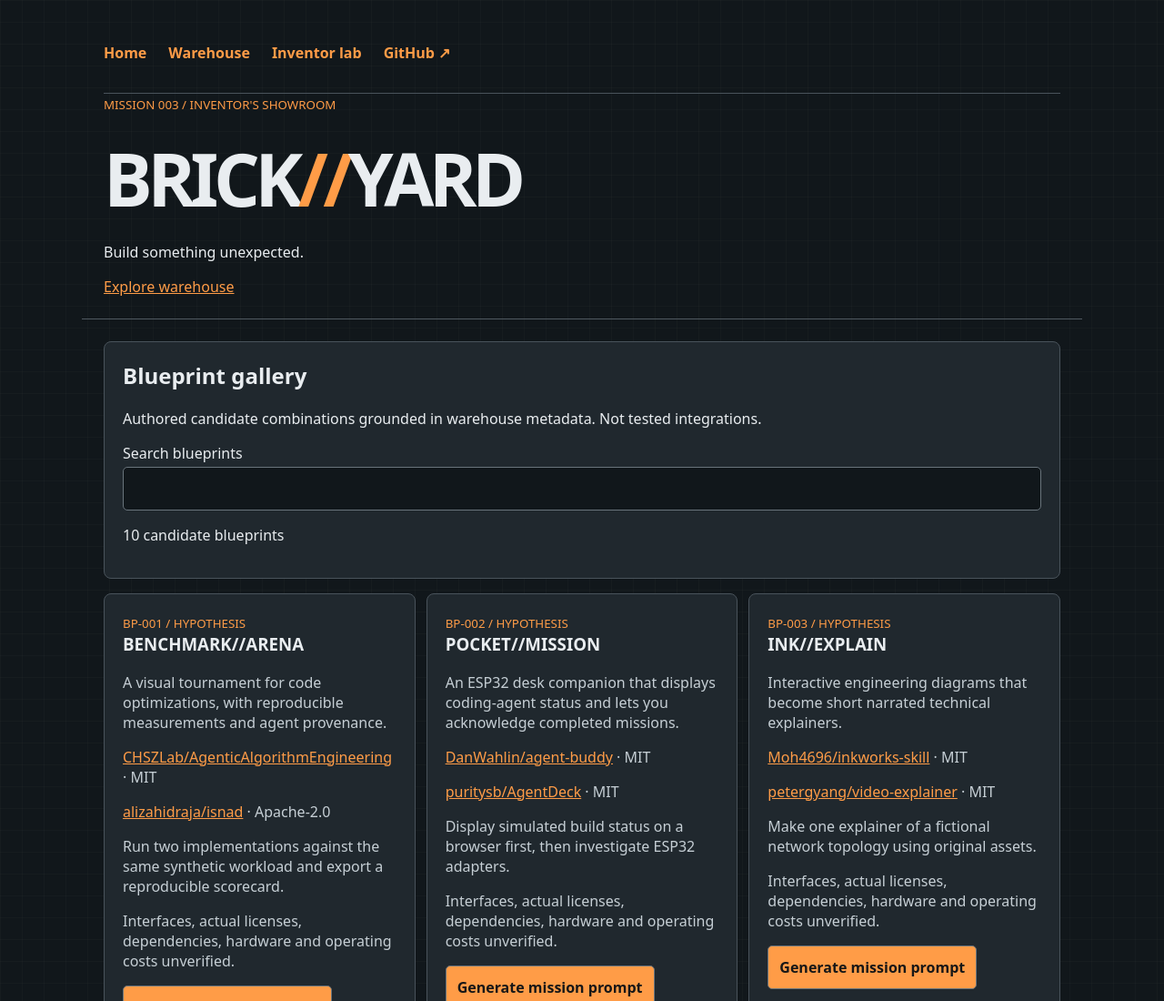
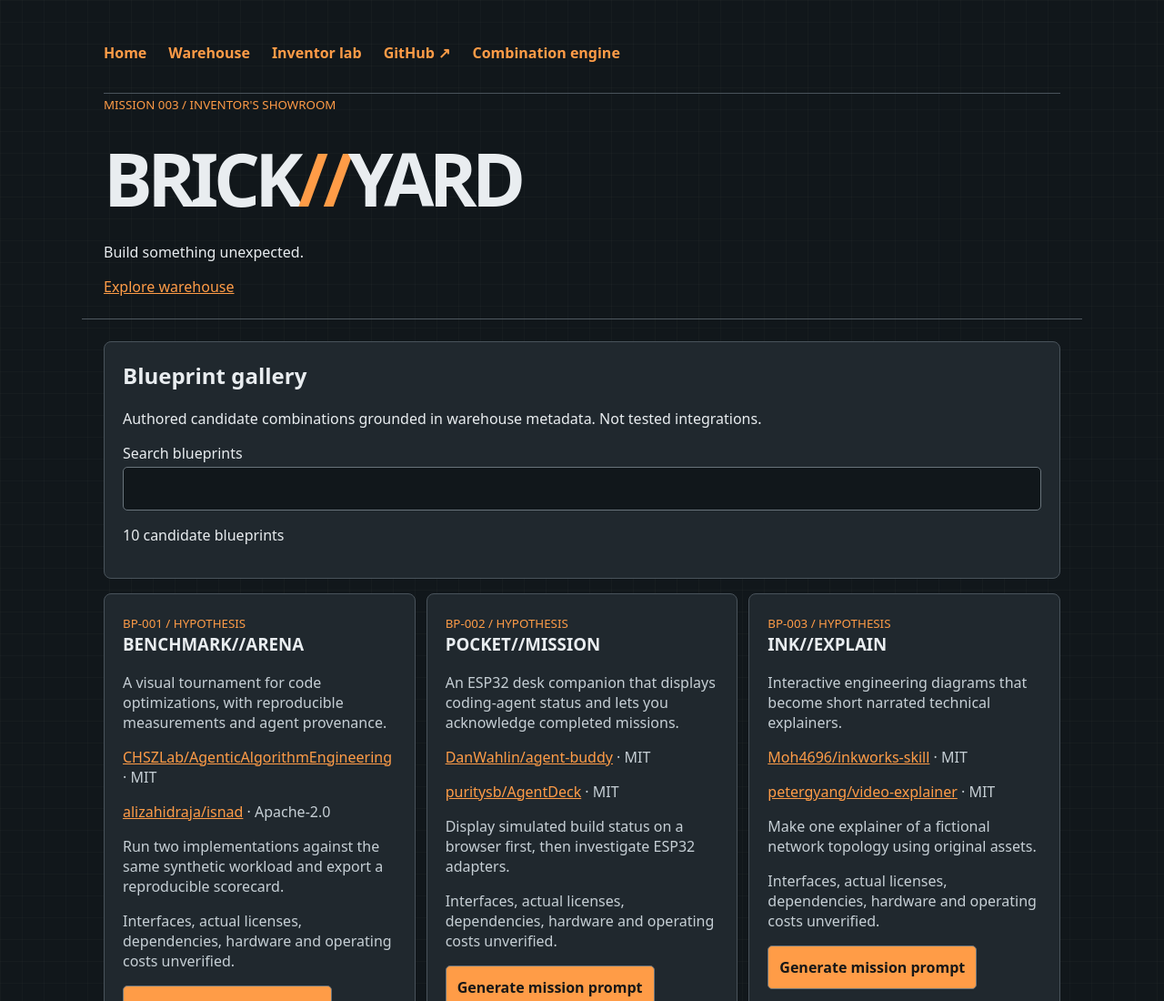
Before and after one commit to ReidMaxim/BRICK-YARD, a plain HTML site: page docs/inventor.html in a window 1280 px wide. Shown: the top 1100 px of the page at 91% size. Drawn offline with Linux system fonts and the light colour scheme.

Commit message:
Mission 006: integrate combination engine

```diff
--- a/docs/inventor.html
+++ b/docs/inventor.html
@@ -1 +1 @@
-<!doctype html><html lang="en"><head><meta charset="utf-8"><meta name="viewport" content="width=device-width,initial-scale=1"><title>BRICK//YARD Inventor</title><link rel="stylesheet" href="style.css"><script defer src="inventor.js"></script></head><body><header><nav aria-label="Main navigation"><a href="index.html">Home</a><a href="warehouse.html">Warehouse</a><a href="inventor.html">Inventor lab</a><a href="https://github.com/ReidMaxim/BRICK-YARD">GitHub ↗</a></nav><small>MISSION 003 / INVENTOR'S SHOWROOM</small><h1>BRICK<span>//</span>YARD</h1><p>Build something unexpected.</p><a href="warehouse.html">Explore warehouse</a></header><main><section class="panel"><h2>Blueprint gallery</h2><p>Authored candidate combinations grounded in warehouse metadata. Not tested integrations.</p><label for="q">Search blueprints</label><input id="q"><p id="status" role="status"></p></section><section id="gallery" class="grid"></section><section class="panel"><h2>Agent handoff</h2><textarea id="handoff" rows="12" readonly aria-label="Mission prompt"></textarea><button id="copy">Copy mission</button><p id="copystatus" role="status"></p></section></main></body></html>
+<!doctype html><html lang="en"><head><meta charset="utf-8"><meta name="viewport" content="width=device-width,initial-scale=1"><title>BRICK//YARD Inventor</title><link rel="stylesheet" href="style.css"><script defer src="inventor.js"></script></head><body><header><nav aria-label="Main navigation"><a href="index.html">Home</a><a href="warehouse.html">Warehouse</a><a href="inventor.html">Inventor lab</a><a href="https://github.com/ReidMaxim/BRICK-YARD">GitHub ↗</a><a href="combine.html">Combination engine</a></nav><small>MISSION 003 / INVENTOR'S SHOWROOM</small><h1>BRICK<span>//</span>YARD</h1><p>Build something unexpected.</p><a href="warehouse.html">Explore warehouse</a></header><main><section class="panel"><h2>Blueprint gallery</h2><p>Authored candidate combinations grounded in warehouse metadata. Not tested integrations.</p><label for="q">Search blueprints</label><input id="q"><p id="status" role="status"></p></section><section id="gallery" class="grid"></section><section class="panel"><h2>Agent handoff</h2><textarea id="handoff" rows="12" readonly aria-label="Mission prompt"></textarea><button id="copy">Copy mission</button><p id="copystatus" role="status"></p></section></main></body></html>
```
